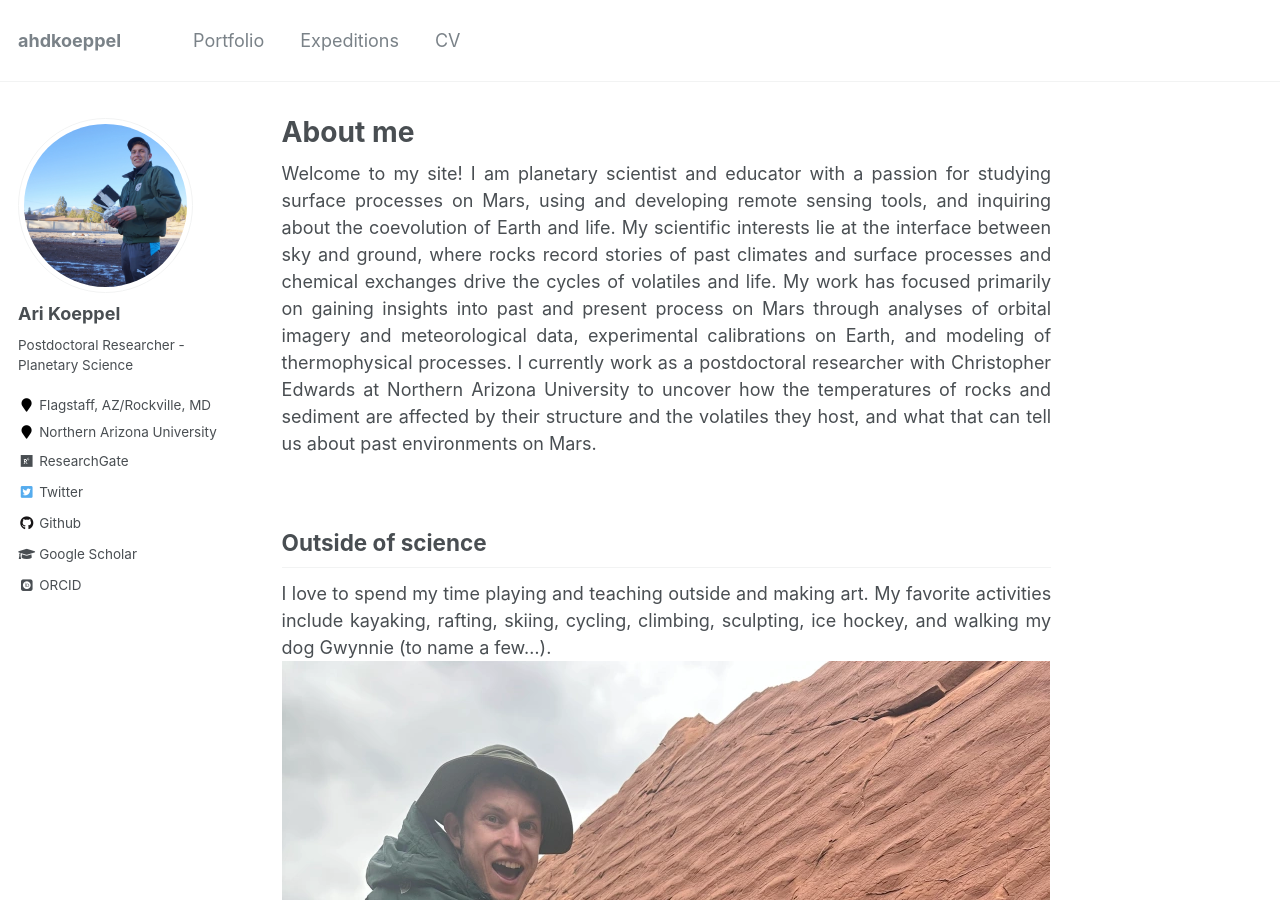
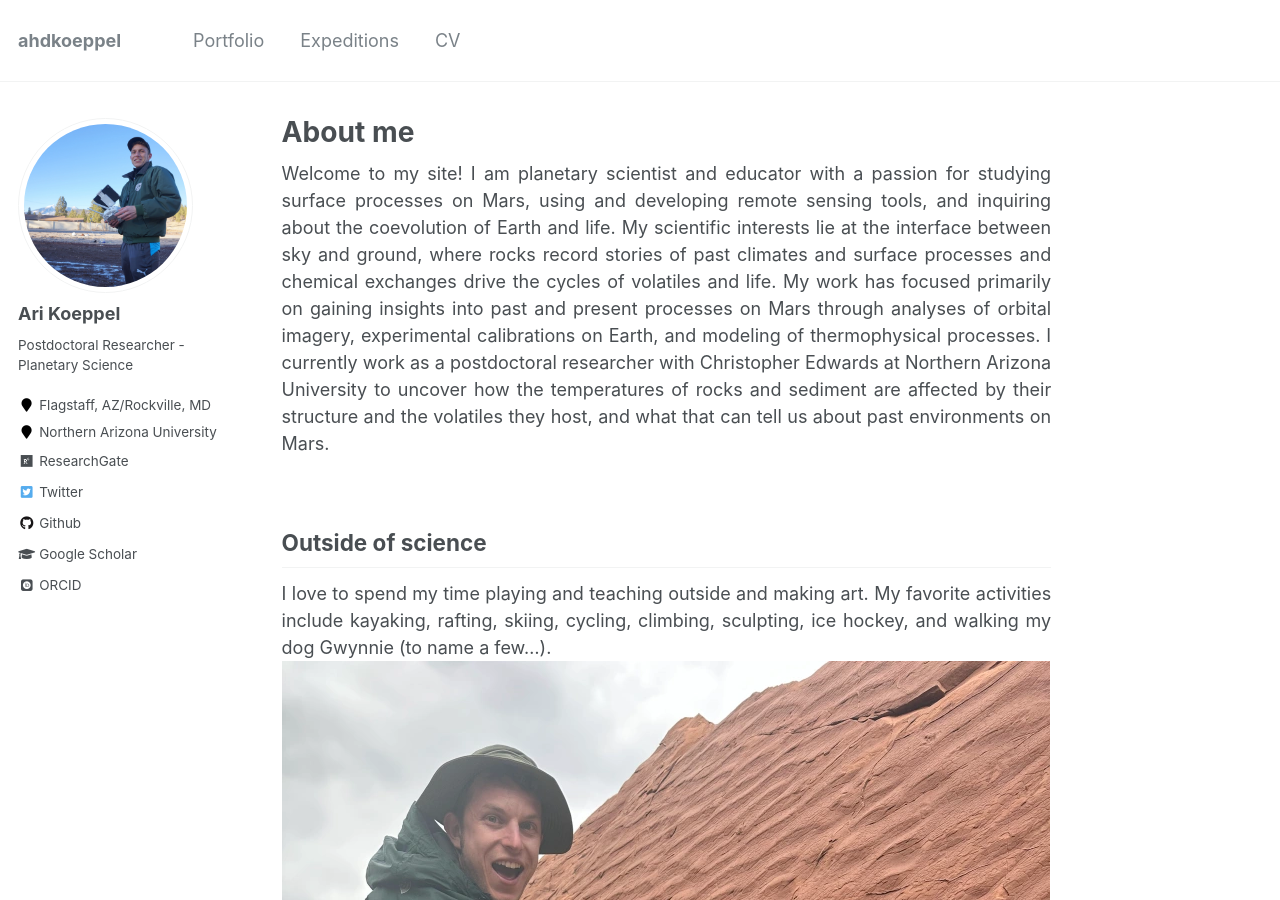
Before and after one commit to ahdkoeppel/ahdkoeppel.github.io, a Jekyll site: the page built from _pages/about.md, in a window 1280 px wide and 900 px high. Built offline with Jekyll 4.4.1, drawn with Linux system fonts in a browser that asks for light colours; some web fonts are replaced.

```diff
--- a/_pages/about.md
+++ b/_pages/about.md
@@ -7,7 +7,7 @@ redirect_from:
   - /about/
   - /about.html
 ---
-<div style="text-align: justify"> Welcome to my site! I am planetary scientist and educator with a passion for studying surface processes on Mars, using and developing remote sensing tools, and inquiring about the coevolution of Earth and life. My scientific interests lie at the interface between sky and ground, where rocks record stories of past climates and surface processes and chemical exchanges drive the cycles of volatiles and life. My work has focused primarily on gaining insights into past and present process on Mars through analyses of orbital imagery and meteorological data, experimental calibrations on Earth, and modeling of thermophysical processes. I currently work as a postdoctoral researcher with Christopher Edwards at Northern Arizona University to uncover how the temperatures of rocks and sediment are affected by their structure and the volatiles they host, and what that can tell us about past environments on Mars. </div>  <p>&nbsp;</p>
+<div style="text-align: justify"> Welcome to my site! I am planetary scientist and educator with a passion for studying surface processes on Mars, using and developing remote sensing tools, and inquiring about the coevolution of Earth and life. My scientific interests lie at the interface between sky and ground, where rocks record stories of past climates and surface processes and chemical exchanges drive the cycles of volatiles and life. My work has focused primarily on gaining insights into past and present processes on Mars through analyses of orbital imagery, experimental calibrations on Earth, and modeling of thermophysical processes. I currently work as a postdoctoral researcher with Christopher Edwards at Northern Arizona University to uncover how the temperatures of rocks and sediment are affected by their structure and the volatiles they host, and what that can tell us about past environments on Mars. </div>  <p>&nbsp;</p>
 
 ## Outside of science
 <div style="text-align: justify"> I love to spend my time playing and teaching outside and making art. My favorite activities include kayaking, rafting, skiing, cycling, climbing, sculpting, ice hockey, and walking my dog Gwynnie (to name a few…).</div>
```
Also changed, not shown: _expeditions/2018-longvalley.md (added, +15 -0 lines), _expeditions/2019-hawaii.md (+3 -2 lines), _expeditions/2022-iceland.md (+3 -2 lines), 8 other files.
